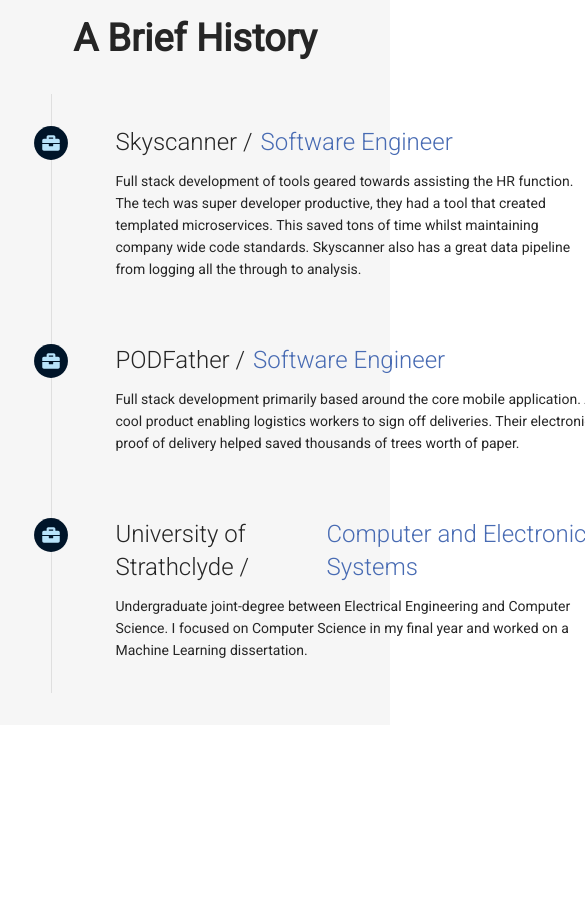
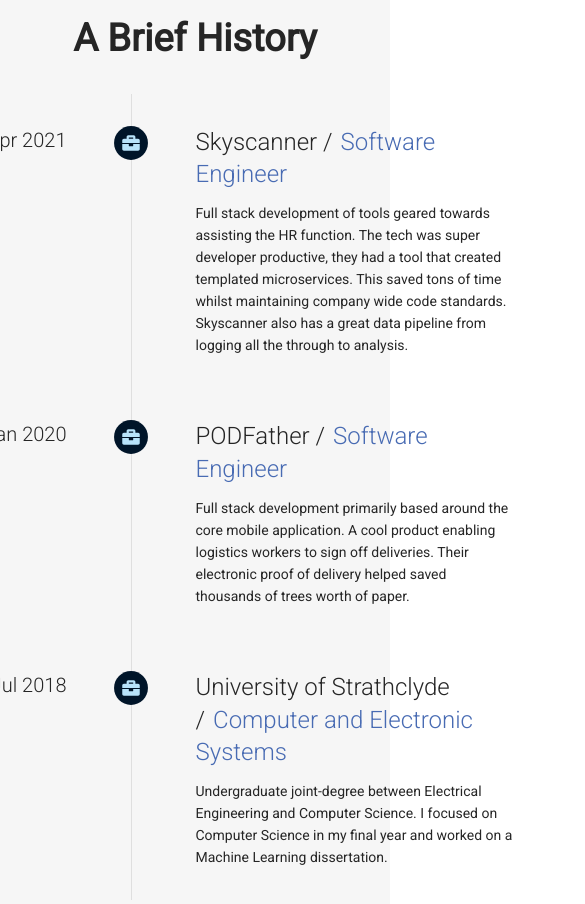
Before and after one commit to ColinCee/personal-site, a React (Create React App) app: page / in a window 390 px wide. Shown: the part 2040-2944 px from the top of the page, 585 px wide, since content can reach past the window. Before the commit the page ends 2765 px from the top, so only its background shows below. Built offline with nearby package versions, Linux system fonts and the light colour scheme; no server answers.

Commit message:
fix timeline item responsive

```diff
--- a/src/components/Home/Timeline/TimelineItem.tsx
+++ b/src/components/Home/Timeline/TimelineItem.tsx
@@ -17,7 +17,7 @@
 const Container = styled.div`
   max-width: 60rem;
   display: grid;
-  grid-template-columns: 12rem auto minmax(30rem, 1fr);
+  grid-template-columns: 12rem auto minmax(20rem, 1fr);
 `;
 
 const Label = styled(Title)`
@@ -37,7 +37,7 @@
     font-weight: 300;
   }
 `;
-const StyledTitle = styled(Title)`
+const StyledTitle = styled.span`
   &&& {
     color: ${Color.ACCENT_400};
     margin-top: 0;
@@ -53,8 +53,9 @@
       <TimelineBar />
       <Description>
         <FlexContainer>
-          <StyledCompany level={3}>{company} /</StyledCompany>
-          <StyledTitle level={3}>{title}</StyledTitle>
+          <StyledCompany level={3}>
+            {company} /<StyledTitle>{title}</StyledTitle>
+          </StyledCompany>
         </FlexContainer>
         <Text>{description}</Text>
       </Description>
```
